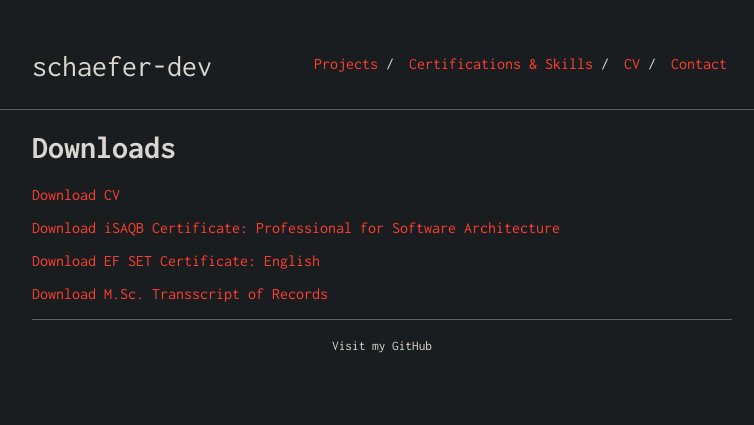
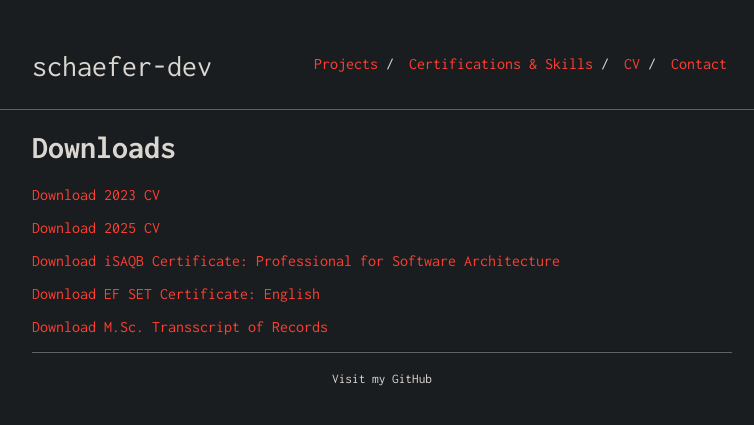
Before and after one commit to schaefer-dev/schaefer-dev.github.io, a Jekyll site: the page built from cv.md, in a window 1280 px wide. Shown: the top 425 px of the page, without its empty margins (258-1012 px from the left). Built offline with Jekyll 4.4.1, drawn with Linux system fonts in a browser that asks for light colours.

Commit message:
Added new CV

```diff
--- a/cv.md
+++ b/cv.md
@@ -6,7 +6,9 @@ description: "Download links for my CV, aquired certificates and my university t
 
 # Downloads
 
-[Download CV](https://schaefer-dev.de/cv.pdf)
+[Download 2023 CV](https://schaefer-dev.de/cv_11_2023.pdf)
+
+[Download 2025 CV](https://schaefer-dev.de/cv_07_2025.pdf)
 
 [Download iSAQB Certificate: Professional for Software Architecture](https://schaefer-dev.de/iSAQB_Architecture_Certificate.pdf)
 
```
Also changed, not shown: 3 other files.
